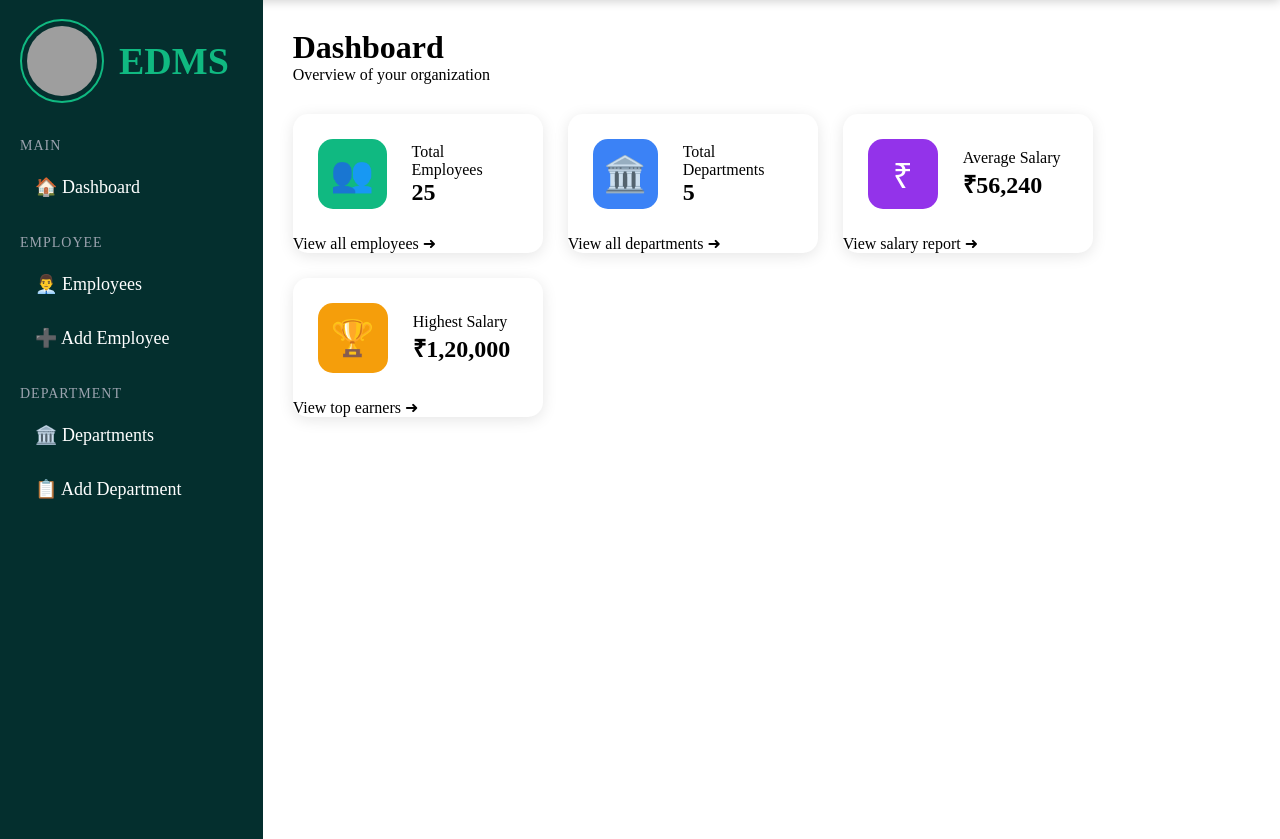
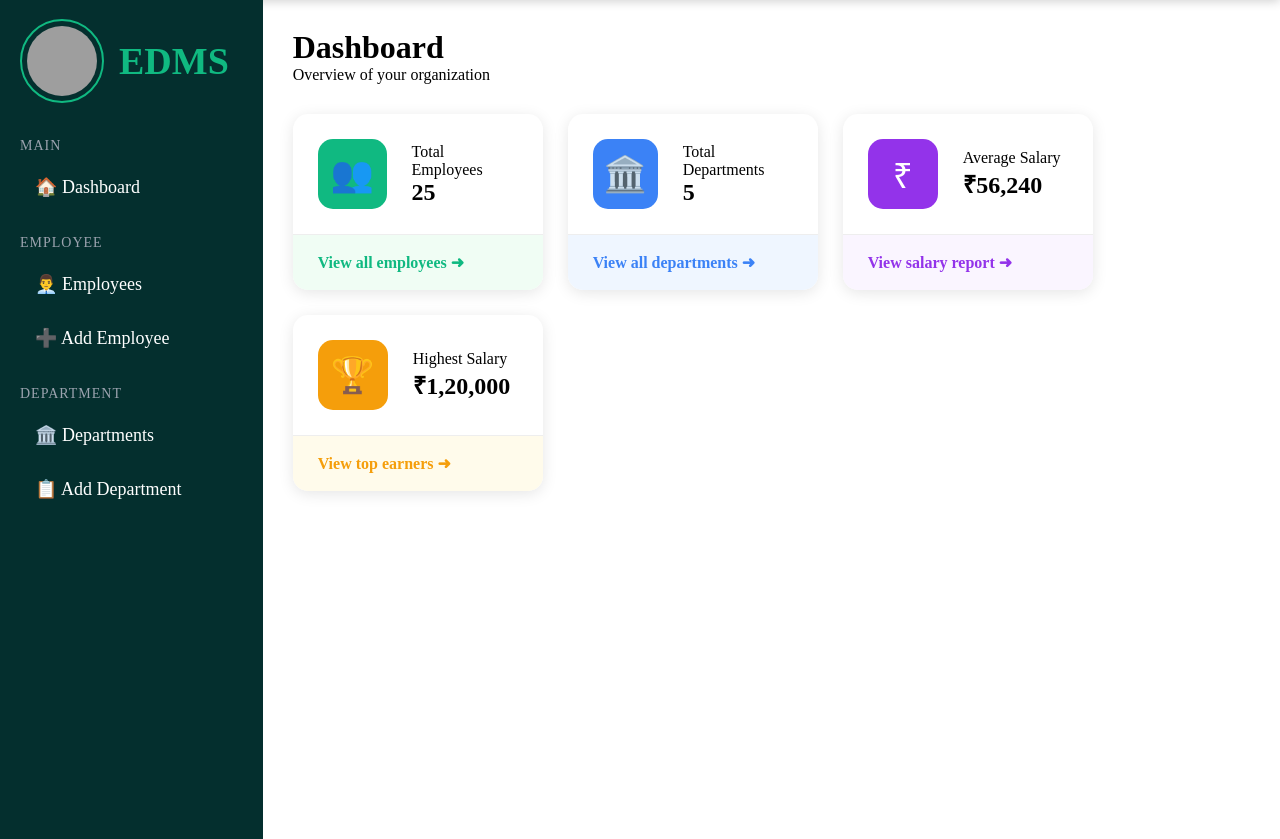
Before and after one commit to AJITHRAJA8/Employee-Department-Management-System, a Flask app: page / in a window 1280 px wide. Shown: the part 129-968 px from the top of the page. Run offline with Flask 3, Linux system fonts and the light colour scheme; grey boxes are pictures that could not be loaded.

Commit message:
add Styling

```diff
--- a/static/style.css
+++ b/static/style.css
@@ -136,3 +136,26 @@
 .orange .icon-box{
     background:#f59e0b;
 }
+.card-bottom{
+    padding:18px 25px;
+    font-weight:bold;
+    border-top:1px solid #eee;
+}
+.green .card-bottom{
+    color:#10b981;
+    background:#f0fdf4;
+}
+.blue .card-bottom{
+    color:#3b82f6;
+    background:#eff6ff;
+}
+
+.purple .card-bottom{
+    color:#9333ea;
+    background:#faf5ff;
+}
+
+.orange .card-bottom{
+    color:#f59e0b;
+    background:#fffbeb;
+}
```
